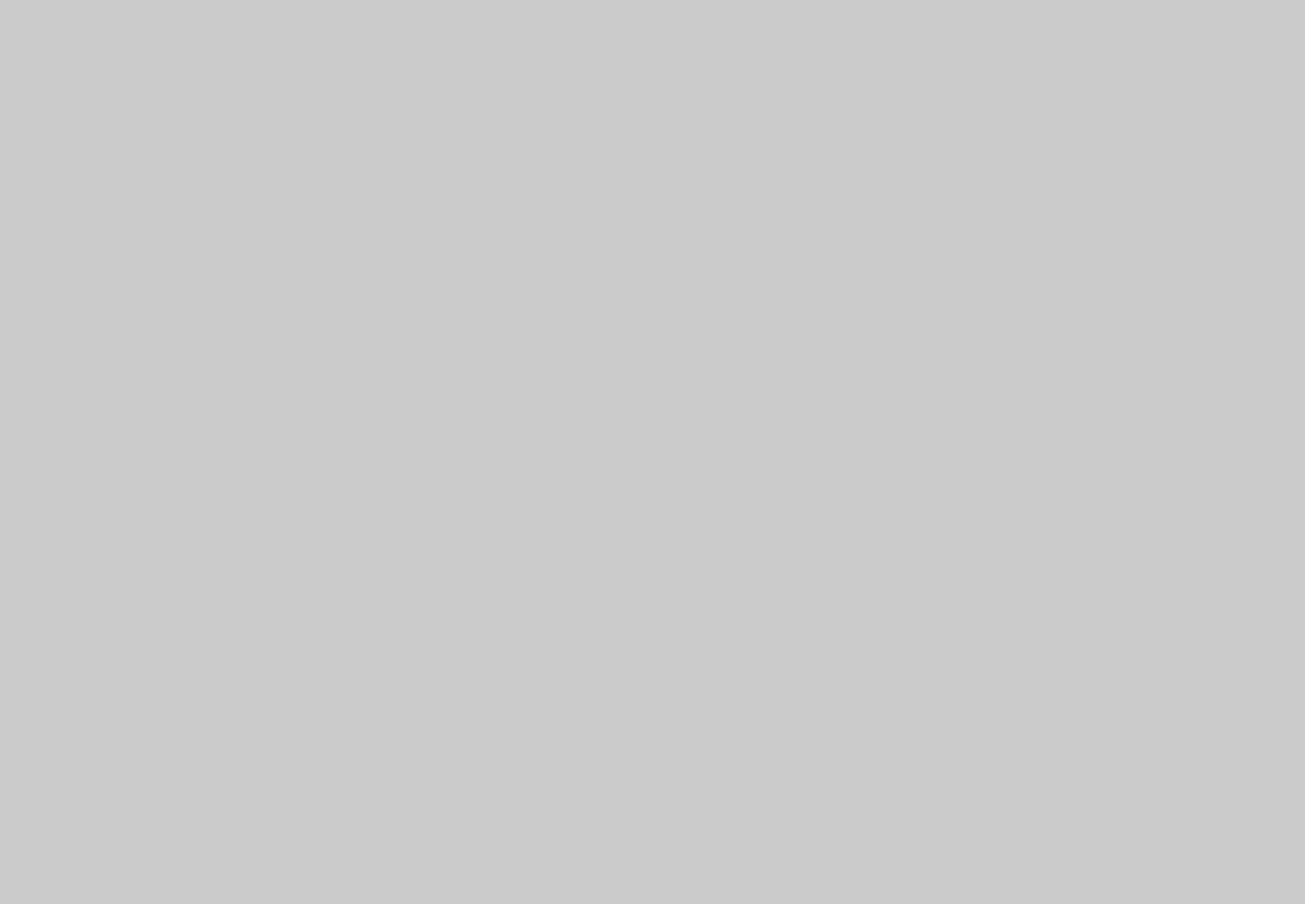
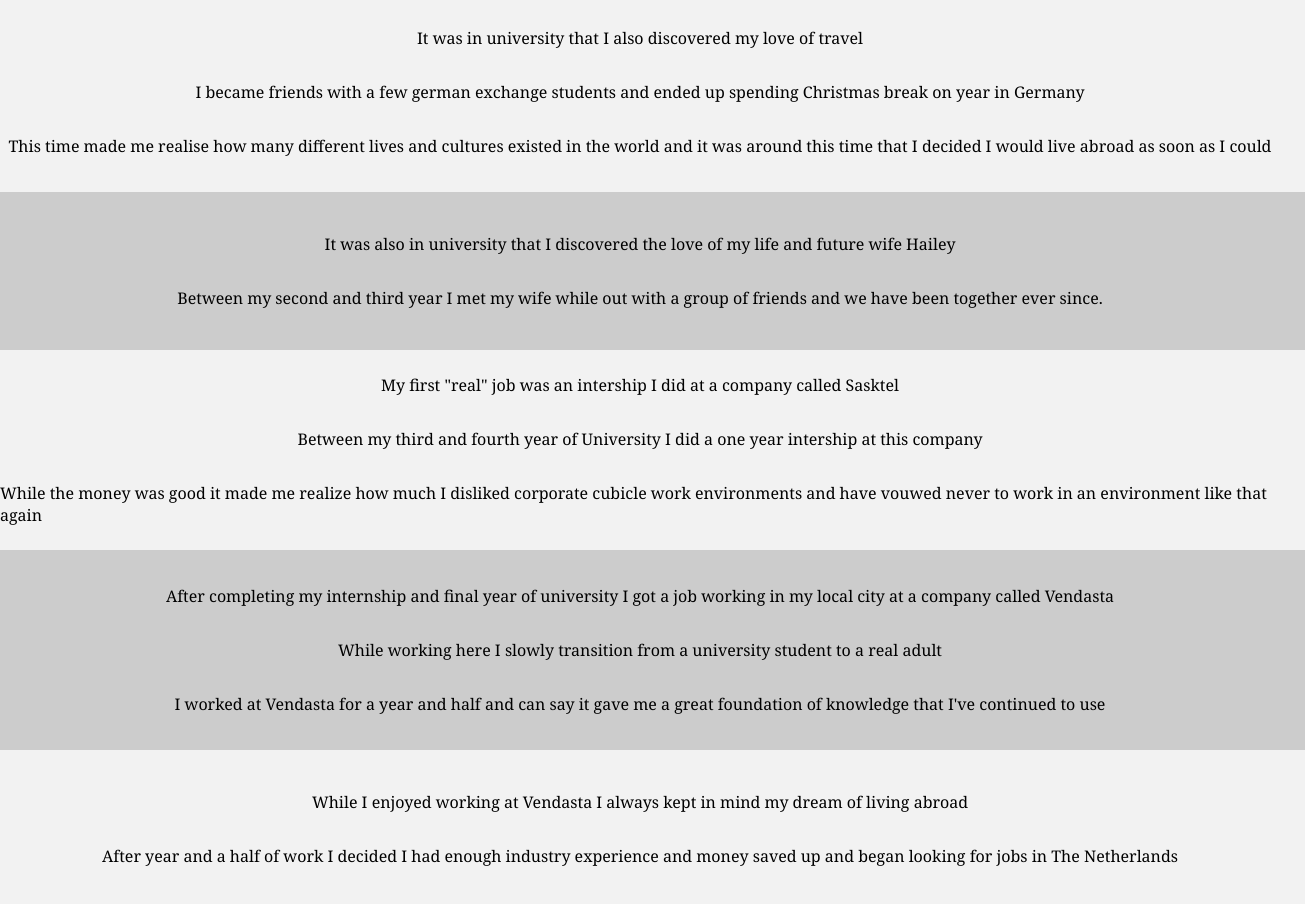
Before and after one commit to SheaMeyers/SheaMeyers.github.io, a React (Create React App) app: page /about-me in a window 1280 px wide. Shown: the part 340-1244 px from the top of the page, 1305 px wide, since content can reach past the window. Before the commit the page ends 800 px from the top, so only its background shows below. Built offline with nearby package versions, Linux system fonts and the light colour scheme.

Commit message:
Add about me page

```diff
--- /dev/null
+++ b/src/AboutMe.css
@@ -0,0 +1,28 @@
+.About-me {
+    display: flex;
+    height: 100%;
+    flex-direction: column;
+    align-items: center;
+}
+
+.About-me-off-white-section {
+    width: 100%;
+    height: 150px;
+    background-color: #f2f2f2;
+    display: flex;
+    justify-content: center;
+    align-items: center;
+    flex-direction: column;
+    padding: 25px;
+}
+
+.About-me-grey-section {
+    width: 100%;
+    height: 150px;
+    background-color: #cccccc;
+    display: flex;
+    justify-content: center;
+    align-items: center;
+    flex-direction: column;
+    padding: 25px;
+}
--- /dev/null
+++ b/src/AboutMe.tsx
@@ -0,0 +1,70 @@
+import React from 'react';
+import './AboutMe.css';
+
+const AboutMe: React.FC = () => {
+    return (
+        <div className="About-me">
+            <div className="About-me-off-white-section">
+                <h1>A mix of personal and professional</h1>
+            </div>
+            <div className="About-me-grey-section">
+                <p>I was born and raised in a small town in Saskatchewan in a family of 5</p>
+                <p>After high school I went to the University of Saskatchewan to study Engineering</p>
+                <p>After a year of study I decided that Engineering was not for me
+                    and eventually decided on studying Computer Science
+                </p>
+                <p>It was then that I discovered my love of programming</p>
+            </div>
+            <div className="About-me-off-white-section">
+                <p>It was in university that I also discovered my love of travel</p>
+                <p>
+                    I became friends with a few german exchange students and ended up spending Christmas break
+                    on year in Germany
+                </p>
+                <p>
+                    This time made me realise how many different lives and cultures existed in the world and
+                    it was around this time that I decided I would live abroad as soon as I could
+                </p>
+            </div>
+            <div className="About-me-grey-section">
+                <p>It was also in university that I discovered the love of my life and future wife Hailey</p>
+                <p>
+                    Between my second and third year I met my wife while out with a group of friends and
+                    we have been together ever since.
+                </p>
+            </div>
+            <div className="About-me-off-white-section">
+                <p>My first "real" job was an intership I did at a company called Sasktel</p>
+                <p>Between my third and fourth year of University I did a one year intership at this company</p>
+                <p>
+                    While the money was good it made me realize how much I disliked corporate cubicle work environments
+                    and have vouwed never to work in an environment like that again
+                </p>
+            </div>
+            <div className="About-me-grey-section">
+                <p>
+                    After completing my internship and final year of university
+                    I got a job working in my local city at a company called Vendasta
+                </p>
+                <p>
+                    While working here I slowly transition from a university student to a real adult
+                </p>
+                <p>
+                    I worked at Vendasta for a year and half and can say
+                    it gave me a great foundation of knowledge that I've continued to use
+                </p>
+            </div>
+            <div className="About-me-off-white-section">
+                <p>
+                    While I enjoyed working at Vendasta I always kept in mind my dream of living abroad
+                </p>
+                <p>
+                    After year and a half of work I decided I had enough industry experience and money saved up
+                    and began looking for jobs in The Netherlands
+                </p>
+            </div>
+        </div>
+    );
+};
+
+export default AboutMe;
--- a/src/App.tsx
+++ b/src/App.tsx
@@ -1,6 +1,7 @@
 import React from 'react';
 import { Router, Route, Switch } from "react-router-dom";
 import history from "./history";
+import AboutMe from './AboutMe';
 import Home from './Home';
 import NotFoundPage from './NotFoundPage';
 
@@ -9,7 +10,7 @@ const App: React.FC = () => {
         <Router history={history}>
             <Switch>
                 <Route path="/" exact component={Home} />
-                {/* <Route path="/about-me" component={AboutMe}/> */}
+                <Route path="/about-me" component={AboutMe}/>
                 {/* <Route path="/projects" component={Projects}/> */}
                 <Route component={NotFoundPage}/>
             </Switch>
```
